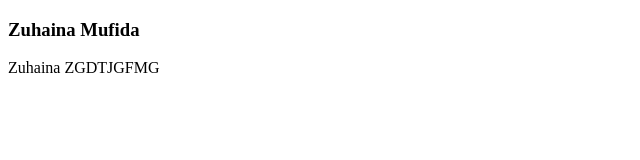
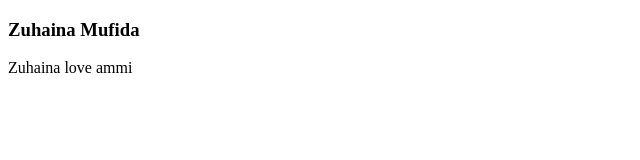
Before and after one commit to Mufida12/Demo-1, a plain HTML site: page index.html in a window 1280 px wide. Shown: the full height of the page, 0-640 px from the left. Drawn offline with Linux system fonts and the light colour scheme.

```diff
--- a/index.html
+++ b/index.html
@@ -7,6 +7,6 @@
 </head>
 <body>
     <h3>Zuhaina Mufida</h3>
-    <p> Zuhaina ZGDTJGFMG</p>
+    <p> Zuhaina love ammi</p>
 </body>
 </html>
```
